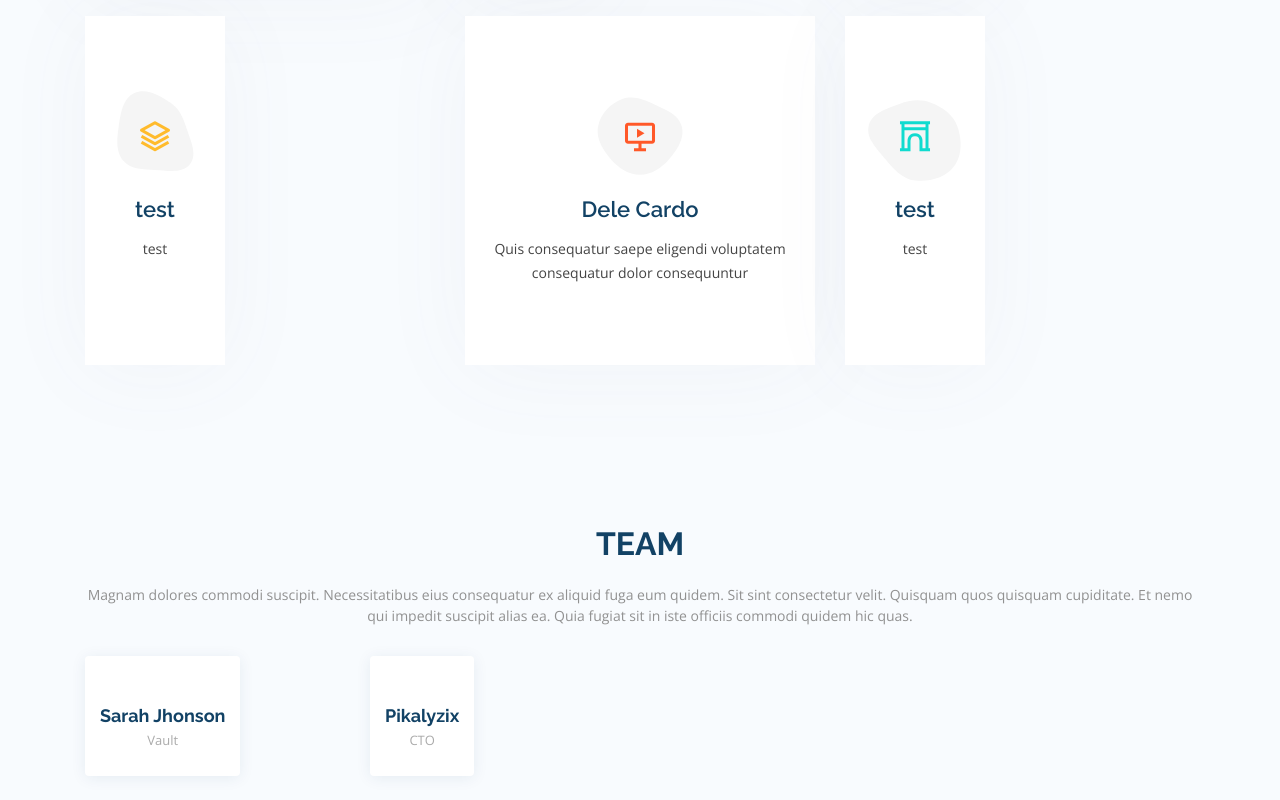
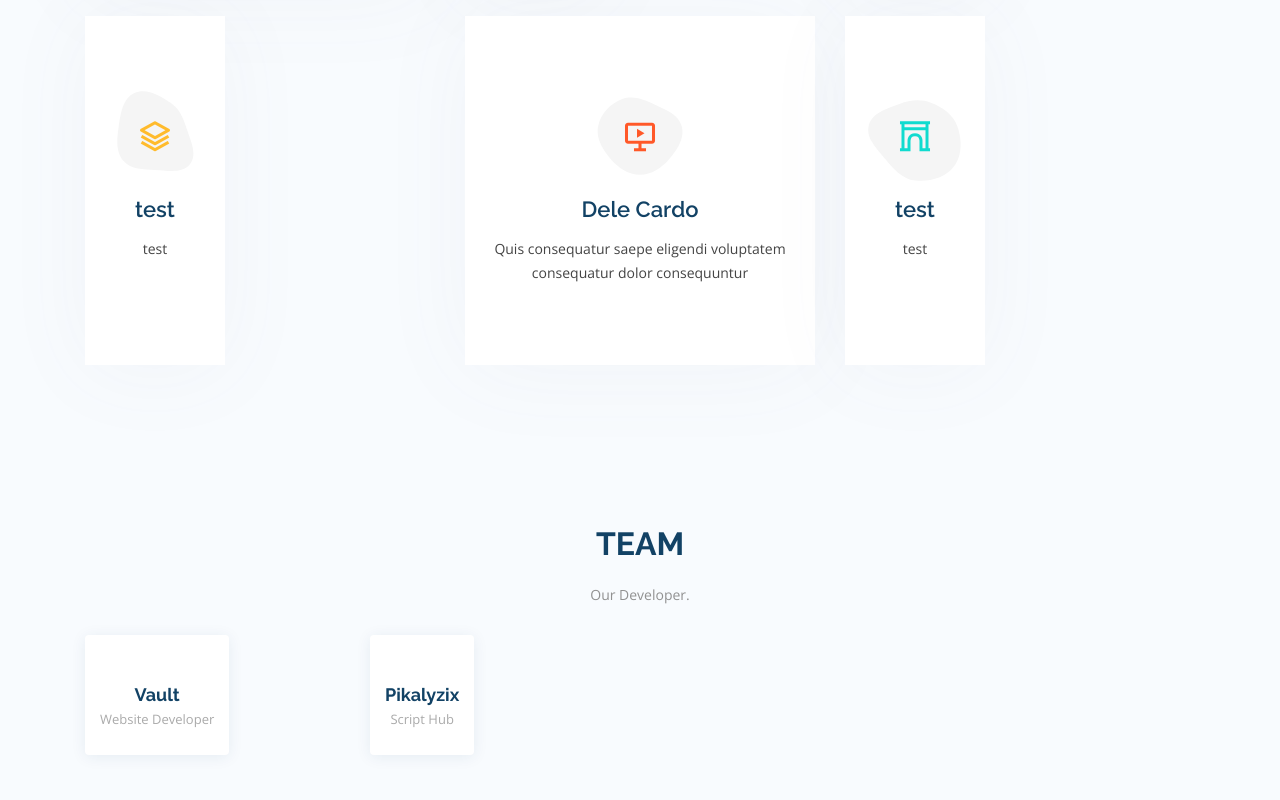
Before and after one commit to Pikalyzix-Software/Web, a plain HTML site: page index.html in a window 1280 px wide. Shown: the part 1347-2147 px from the top of the page. Drawn offline with nearby package versions, Linux system fonts and the light colour scheme.

Commit message:
Update index.html

```diff
--- a/index.html
+++ b/index.html
@@ -208,12 +208,12 @@
 
         <div class="section-title">
           <h2>Team</h2>
-          <p>Magnam dolores commodi suscipit. Necessitatibus eius consequatur ex aliquid fuga eum quidem. Sit sint consectetur velit. Quisquam quos quisquam cupiditate. Et nemo qui impedit suscipit alias ea. Quia fugiat sit in iste officiis commodi quidem hic quas.</p>
+          <p>Our Developer.</p>
         </div>
 
         <div class="row">
 
-          <div class="col-lg-3 col-md-6 d-flex align-items-stretch" data-aos="fade-up" data-aos-delay="200">
+          <div class="col-lg-3 col-md-6 d-flex align-items-stretch" data-aos="fade-up" data-aos-delay="100">
             <div class="member">
               <div class="member-img">
                 <img src="assets/img/team/team-2.s" class="img-fluid" alt="">
@@ -221,13 +221,13 @@
                 </div>
               </div>
               <div class="member-info">
-                <h4>Sarah Jhonson</h4>
-                <span>Vault</span>
+                <h4>Vault</h4>
+                <span>Website Developer</span>
               </div>
             </div>
           </div>
 
-          <div class="col-lg-3 col-md-6 d-flex align-items-stretch" data-aos="fade-up" data-aos-delay="300">
+          <div class="col-lg-3 col-md-6 d-flex align-items-stretch" data-aos="fade-up" data-aos-delay="200">
             <div class="member">
               <div class="member-img">
                 <img src="assets/img/team/team-3.s" class="img-fluid" alt="">
@@ -236,7 +236,7 @@
               </div>
               <div class="member-info">
                 <h4>Pikalyzix</h4>
-                <span>CTO</span>
+                <span>Script Hub</span>
               </div>
             </div>
           </div>
```
